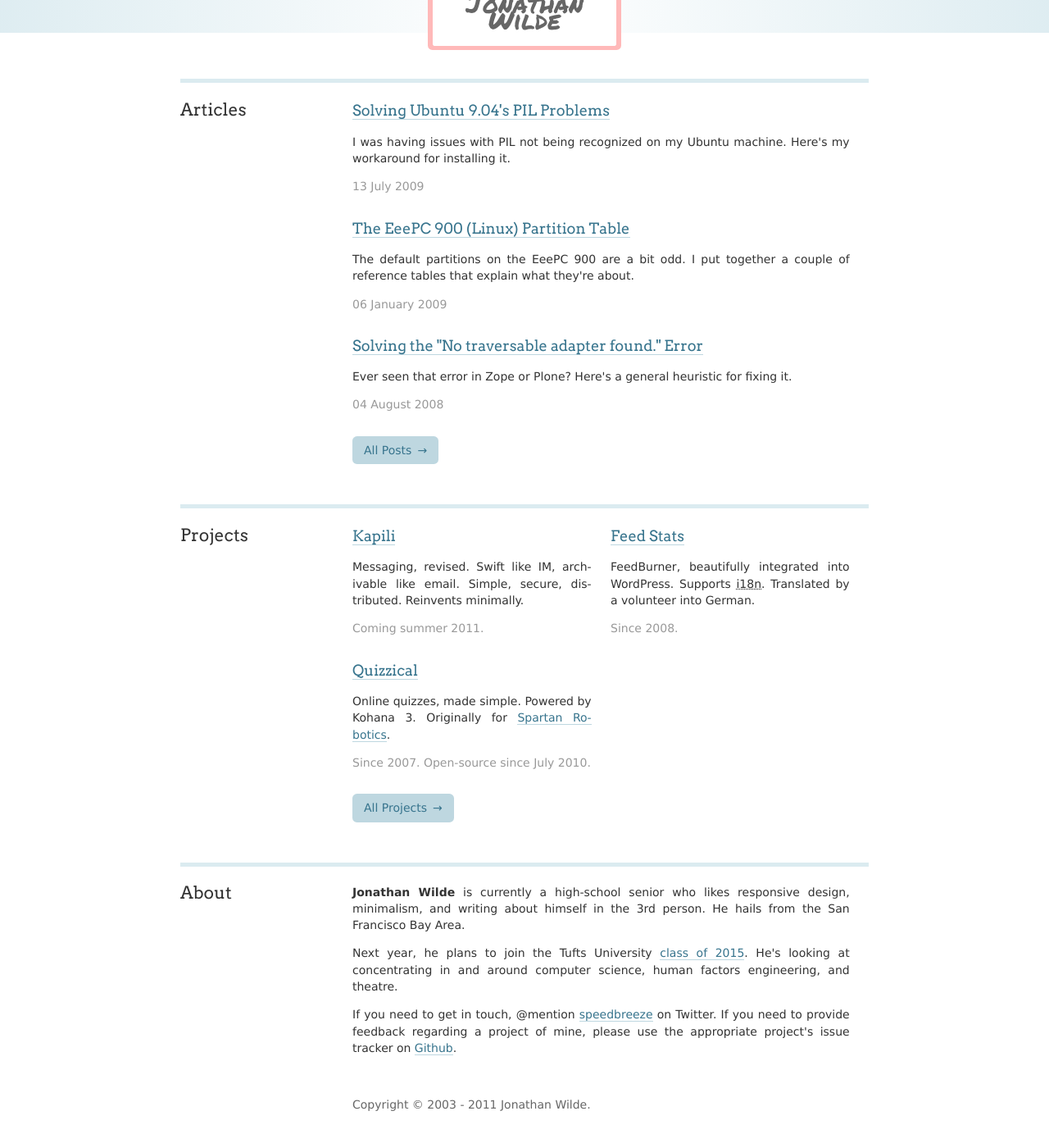
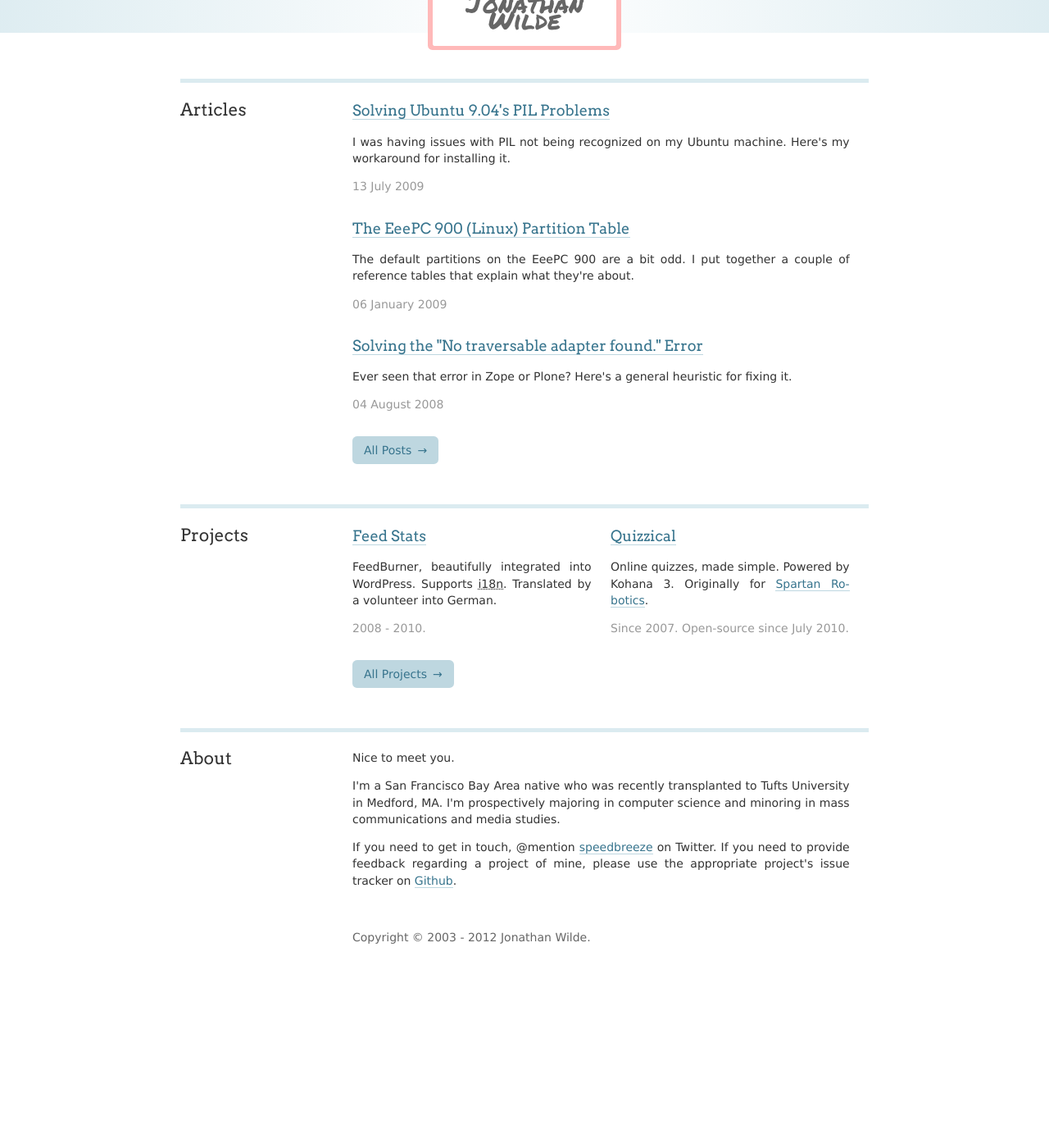
Before and after one commit to hellojwilde/hellojwilde.github.io, a Jekyll site: the page built from index.html, in a window 1280 px wide and 1400 px high, scrolled down 114 px. Shown: the top 1394 px of the window at 82% size. Built offline with Jekyll 4.4.1, drawn with Linux system fonts in a browser that asks for light colours; nearby versions of some CDN libraries; after the commit the page ends 1309 px from its top, so only the background shows below that.

Commit message:
Updating informaton for the new year.

```diff
--- a/_layouts/default.html
+++ b/_layouts/default.html
@@ -39,7 +39,7 @@
                 </h1>
                 <span class="adr">
                     I'm from the <span class="locality">
-                    San Francisco Bay Area.</span>
+                    San Francisco Bay Area</span>.
                 </span>
                 <span class="title">
                     Purveyor of shiny web products.
@@ -58,7 +58,7 @@
         {{ content }}
 
         <div class="footer"><div class="content">
-            <p>Copyright &copy; 2003 - 2011 Jonathan Wilde.</p>
+            <p>Copyright &copy; 2003 - 2012 Jonathan Wilde.</p>
         </div></div>
     </div>
 
--- a/index.html
+++ b/index.html
@@ -37,20 +37,6 @@ classes: home hresume
         </div>
 
         <div class="project">
-            <h3 class="project-title"><a href="/kapili" rel="bookmark">
-                Kapili
-            </a></h3>
-
-            <p class="project-summary">
-                Messaging, re&shy;vised. Swift like IM, arch&shy;ivable
-                like email.  Simple, se&shy;cure, dis&shy;tributed.
-                Re&shy;invents minimally.
-            </p>
-
-            <abbr class="date" name="2011-03">Coming summer 2011.</abbr>
-        </div>
-
-        <div class="project alt">
             <h3 class="project-title"><a href="/feed-stats" rel="bookmark">
                 Feed Stats
             </a></h3>
@@ -61,12 +47,10 @@ classes: home hresume
                 Trans&shy;lated by a vol&shy;unteer into German.
             </p>
 
-            <abbr class="date" name="2008">Since 2008.</abbr>
+            <abbr class="date" name="2008">2008 - 2010.</abbr>
         </div>
-    </div>
 
-    <div class="subsection">
-        <div class="project">
+        <div class="project alt">
             <h3 class="project-title"><a href="https://github.com/speedbreeze/quizzical" rel="bookmark">
                 Quizzical
             </a></h3>
@@ -96,17 +80,13 @@ classes: home hresume
     </div>
 
     <div class="content summary">
+    	<p>
+    		Nice to meet you.
+    	</p>
         <p>
-            <strong>Jonathan Wilde</strong> is currently a high-school
-            senior who likes responsive design, minimalism, and writing
-            about himself in the 3rd person.  He hails from the San
-            Francisco Bay Area.
-        </p>
-        <p>
-            Next year, he plans to join the Tufts University
-            <a href="https://twitter.com/#!/search/%23tufts2015">class
-            of 2015</a>.  He's looking at concentrating in and around
-            computer science, human factors engineering, and theatre.
+            I'm a San Francisco Bay Area native who was recently transplanted
+            to Tufts University in Medford, MA. I'm prospectively majoring in
+            computer science and minoring in mass communications and media studies.
         </p>
         <p>
             If you need to get in touch, @mention
```
